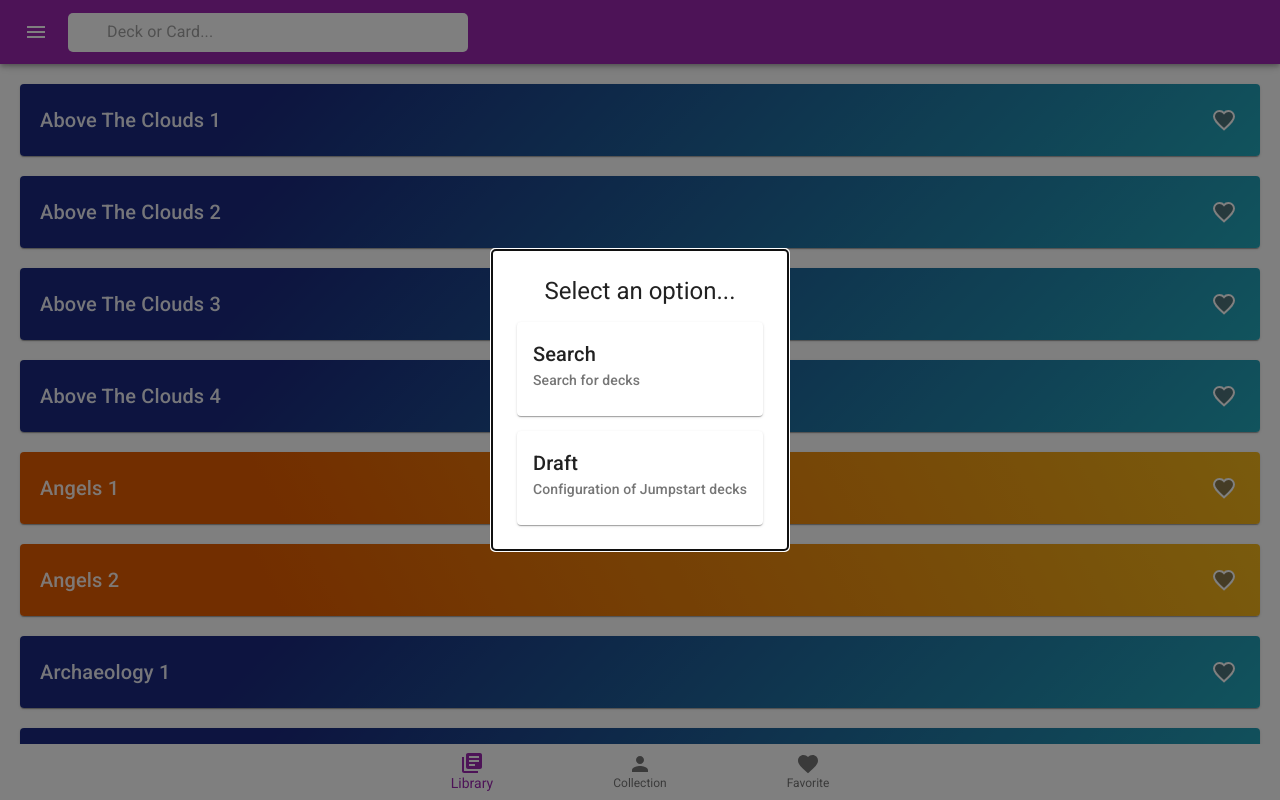
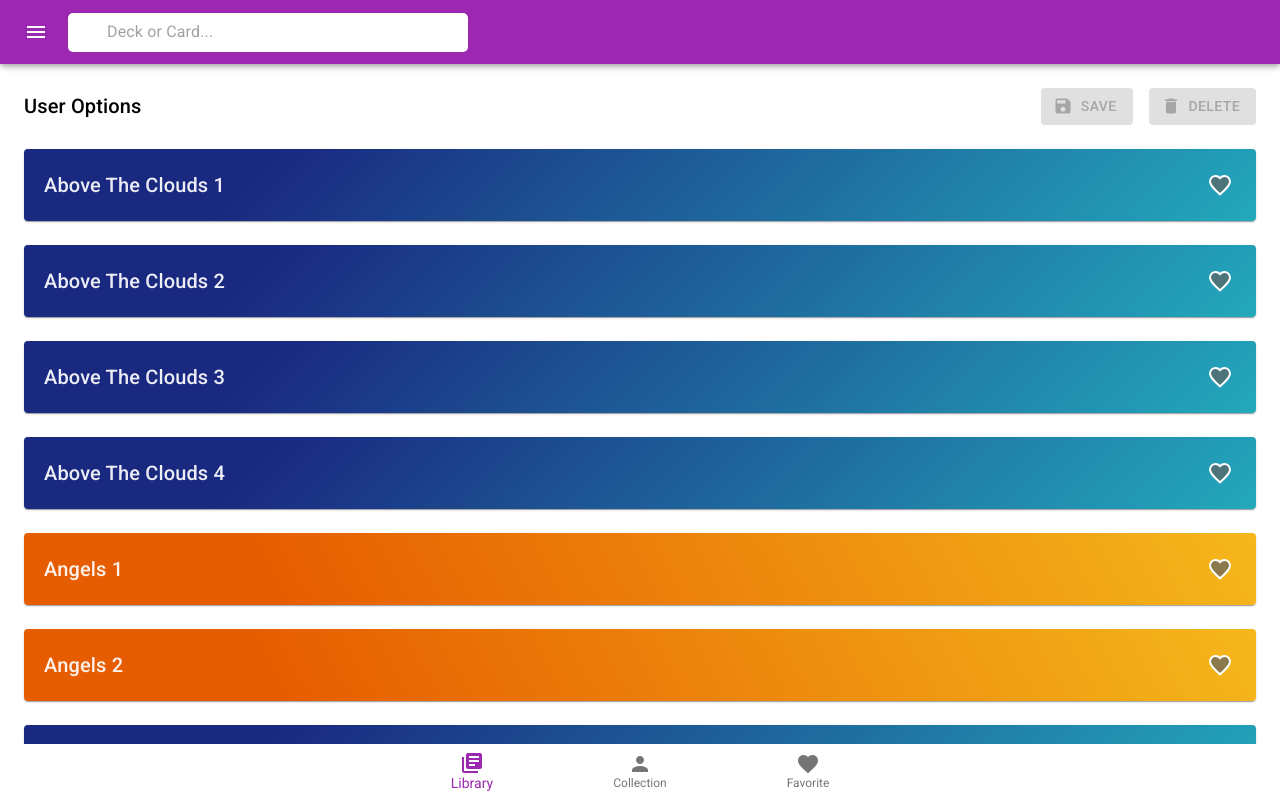
Before and after one commit to alexlee22/mtg-jumpstart-decks, a React (Create React App) app: page / in a window 1280 px wide. Shown: the top 800 px of the page. Built offline with nearby package versions, Linux system fonts and the light colour scheme.

Commit message:
Added new Modal and Save/Delete buttons

```diff
--- a/package.json
+++ b/package.json
@@ -3,7 +3,7 @@
   "version": "0.1.0",
   "private": true,
   "dependencies": {
-    "@material-ui/core": "^4.11.0",
+    "@material-ui/core": "^4.12.3",
     "@material-ui/icons": "^4.9.1",
     "@testing-library/jest-dom": "^4.2.4",
     "@testing-library/react": "^9.3.2",
--- a/src/App.js
+++ b/src/App.js
@@ -1,13 +1,15 @@
 import React from 'react';
 import { StateProvider, initialState, reducer } from "./store/store.js";
-import { createMuiTheme, MuiThemeProvider } from '@material-ui/core/styles';
+import { createTheme, MuiThemeProvider } from '@material-ui/core/styles';
 import Header from './components/Header.js';
-import Popup from './components/Popup.js';
+//import Popup from './components/Popup.js';
 import Content from './components/Content.js';
 import Navigation from './components/Navigation.js';
 import purple from '@material-ui/core/colors/purple';
+import ModalWrapper from './components/ModalWrapper.js';
+import Modal from './components/Modal';
 
-const theme = createMuiTheme({
+const theme = createTheme({
   palette: {
     primary: {
       main: purple[500],
@@ -25,8 +27,10 @@ function App() {
         <div className="App">
           <Header />
           <Content />
-          <Popup />
           <Navigation />
+          <ModalWrapper>
+            <Modal />
+          </ModalWrapper>
         </div>
       </MuiThemeProvider>
     </StateProvider>
@@ -34,3 +38,5 @@ function App() {
 }
 
 export default App;
+
+//<Popup />
--- a/src/components/Content.js
+++ b/src/components/Content.js
@@ -2,6 +2,7 @@ import React from 'react';
 import { useStateStore } from "../store/store.js";
 //import { makeStyles } from '@material-ui/core/styles';
 import DeckContainer from './Deck/DeckContainer.js';
+import ActionBar from './Deck/ActionBar.js';
 /*
 const useStyles = makeStyles(theme => ({
   title: {
@@ -30,6 +31,7 @@ export default function Content() {
   return (
     <div>
       <div className="MuiToolbar-regular"></div>
+      <ActionBar />
       <div>
         { Object.keys(rawDecks).map(deck =>
           <DeckContainer
--- /dev/null
+++ b/src/components/Deck/ActionBar.js
@@ -0,0 +1,70 @@
+import React from 'react';
+import { makeStyles } from '@material-ui/core/styles';
+import { useStateStore } from "../../store/store.js";
+import Typography from '@material-ui/core/Typography';
+import Button from '@material-ui/core/Button';
+import SaveIcon from '@material-ui/icons/Save';
+import DeleteIcon from '@material-ui/icons/Delete';
+
+
+const useStyles = makeStyles(theme => ({
+  root: {
+    margin: '1.5rem',
+    display: 'flex',
+    flexDirection: 'row',
+    justifyContent: 'flex-end',
+    alignItems: 'center',
+  },
+  label: {
+    flexGrow: 1,
+  },
+  button: {
+    marginLeft: '1rem',
+  }
+}));
+
+export default function ActionBar() {
+  const classes = useStyles();
+  const [{ popup, filter }, dispatch] = useStateStore();
+
+  function setPopup(status, type) {
+    dispatch({
+      type: 'setPopup',
+      payload: {
+        popup: status,
+        type: type
+      }
+    })
+  }
+
+  let isDisabled = popup || filter === 'library';
+
+  return (
+    <div className={classes.root}>
+      <Typography variant="h6" component="p" className={classes.label}>
+        User Options
+      </Typography>
+
+      <Button
+        variant="contained"
+        color="primary"
+        className={classes.button}
+        startIcon={<SaveIcon />}
+        disabled={isDisabled}
+        onClick={() => setPopup(true, 'save')}
+      >
+        Save
+      </Button>
+      <Button
+        variant="contained"
+        color="primary"
+        className={classes.button}
+        startIcon={<DeleteIcon />}
+        disabled={isDisabled}
+        onClick={() => setPopup(true, 'delete')}
+      >
+        Delete
+      </Button>
+    </div>
+  );
+}
--- a/src/components/Deck/DeckContainer.js
+++ b/src/components/Deck/DeckContainer.js
@@ -28,7 +28,7 @@ const useStyles = makeStyles(theme => ({
     padding: '20px',
   },
   card: {
-    margin: '20px',
+    margin: '1.5rem',
     border: '0px solid black',
     borderRadus: '5px'
   },
--- a/src/components/Header.js
+++ b/src/components/Header.js
@@ -7,7 +7,6 @@ import Toolbar from '@material-ui/core/Toolbar';
 import IconButton from '@material-ui/core/IconButton';
 import MenuIcon from '@material-ui/icons/Menu';
 import SearchIcon from '@material-ui/icons/Search';
-
 
 const useStyles = makeStyles(theme => ({
   root: {
@@ -44,25 +43,27 @@ export default function Header() {
   const classes = useStyles();
   const [, dispatch] = useStateStore();
 
-  function handleToggleMenu(){
-    /*
-    dispatch({
-      type: "setMenu",
-      payload: ''
-    });
-    */
-  }
   function handleUserDeck(){
     dispatch({
-      type: "setUserDeckFilter",
+      type: "setPopup",
+      payload: {
+        popup: false,
+        type: ''
+      }
     });
   }
 
   return (
     <AppBar position="fixed" >
       <Toolbar>
-        <IconButton edge="start" className={classes.menuButton} color="inherit" aria-label="menu" onClick={() => { handleToggleMenu() }}>
-          <MenuIcon onClick={() => handleUserDeck()} />
+        <IconButton
+          edge="start"
+          className={classes.menuButton}
+          color="inherit"
+          aria-label="menu"
+          onClick={() => handleUserDeck()}
+        >
+          <MenuIcon />
         </IconButton>
         <div className={classes.search}>
           <div className={classes.iconWrapper}>
--- /dev/null
+++ b/src/components/Modal/Card.js
@@ -0,0 +1,61 @@
+import React from 'react';
+import { makeStyles } from '@material-ui/core/styles';
+import { useStateStore } from "../../store/store.js";
+import Paper from '@material-ui/core/Paper';
+import Typography from '@material-ui/core/Typography';
+import CloseIcon from '@material-ui/icons/Close';
+
+const useStyles = makeStyles(theme => ({
+  root: {
+    zIndex: 2002,
+    margin: '1.5rem',
+    padding: '1rem',
+  },
+  titlebar: {
+    display: 'flex',
+    flexWrap: 'noWrap',
+    justifyContent: 'space-between',
+    alignItems: 'center',
+    marginBottom: '0.3rem',
+  },
+  closeIcon: {
+    height: '2rem',
+    width: '2rem',
+  },
+  title: {
+    fontWeight: 500,
+  }
+}));
+
+export default function CardDetails({ title, subtitle, children }) {
+  const classes = useStyles();
+  const [{ popupType }, dispatch ] = useStateStore();
+
+  function closePopup() {
+    dispatch({
+      type: 'setPopup',
+      payload: {
+        popup: false,
+        type: popupType
+      }
+    })
+  }
+
+  return (
+    <Paper className={classes.root}>
+      <span className={classes.titlebar}>
+        <Typography variant="h5" component="h5" className={classes.title}>
+          { title }
+        </Typography>
+        <CloseIcon
+          className={classes.closeIcon}
+          onClick={() => closePopup()}
+        />
+      </span>
+      <div>
+        { subtitle }
+      </div>
+      {children}
+    </Paper>
+  );
+}
--- /dev/null
+++ b/src/components/Modal/SaveFavourite.js
@@ -0,0 +1,28 @@
+import React from 'react';
+import { makeStyles } from '@material-ui/core/styles';
+//import { useStateStore } from "../../store/store.js";
+import Card from './Card.js';
+
+const useStyles = makeStyles(theme => ({
+  root: {
+    margin: '1.5rem',
+    padding: '1rem',
+  },
+  text: {
+    color: 'black'
+  }
+}));
+
+export default function SaveFavourite() {
+  const classes = useStyles();
+
+  return (
+
+    <Card
+      title={'Save Decks'}
+      subtitle={"Let's save the decks you have selcted!"}
+    >
+      <p className={classes.text}>asd</p>
+    </Card>
+  );
+}
--- /dev/null
+++ b/src/components/Modal/index.js
@@ -0,0 +1,16 @@
+import React from 'react';
+import { useStateStore } from "../../store/store.js";
+import SaveFavourite from './SaveFavourite.js';
+
+export default function Modal() {
+  const [{ popupType }, ] = useStateStore();
+
+  switch(popupType){
+    case 'save':
+      return (<SaveFavourite />);
+    case 'delete':
+      return (<SaveFavourite />);
+    default:
+      return (<></>);
+  }
+}
--- /dev/null
+++ b/src/components/ModalWrapper.js
@@ -0,0 +1,51 @@
+
+import React from 'react';
+import { makeStyles } from '@material-ui/core/styles';
+import { useStateStore } from "../store/store.js";
+
+const useStyles = makeStyles(theme => ({
+  root: {
+    position: 'fixed',
+    top: 0,
+    left: 0,
+    zIndex: 2000,
+    width: '100%',
+    height: '100%',
+  },
+  modal: {
+    display: "flex",
+    justifyContent: "center",
+    alignItems: "center",
+  },
+  clickableBack: {
+    backgroundColor: 'rgba(0,0,0,0.75)',
+  },
+}));
+
+export default function ModalWrapper(props) {
+  const classes = useStyles();
+  const [{ popup }, dispatch ] = useStateStore();
+
+  function setPopup(status, type) {
+    dispatch({
+      type: 'setPopup',
+      payload: {
+        popup: status,
+        type: type
+      }
+    })
+  }
+
+  return (
+    <div
+      className={`${classes.root} ${classes.modal}`}
+      style={popup ? {display: 'flex'} : {display: 'none'} }
+    >
+      <div
+        className={`${classes.root} ${classes.clickableBack}`}
+        onClick={() => setPopup(false)}
+      />
+      {props.children}
+    </div>
+  );
+}
--- a/src/store/store.js
+++ b/src/store/store.js
@@ -14,7 +14,8 @@ const defaultSearchResults = Object.keys(JumpstartDecks)
 //const USER_LIB = JumpstartDecks
 
 export const initialState = {
-  popup: true,
+  popup: false,
+  popupType: '',
   rawDecks: JumpstartDecks,
   userLibrary: Object.keys(JumpstartUser).filter((k) => JumpstartUser[k]),
   searchDictonary: searchDict,
@@ -37,7 +38,7 @@ export const reducer = (state, action) => {
     case "setFilter":
       return { ...state, filter: action.payload }
     case "setPopup":
-      return { ...state, popup: action.payload }
+      return { ...state, popup: action.payload.popup, popupType: action.payload.type }
     case "setSearchResults":
       return { ...state, searchResults: action.payload }
     case "setSearchDefault":
@@ -45,7 +46,6 @@ export const reducer = (state, action) => {
     case "setUserDeckFilter":
       return { ...state, userDeckFilter: !state.userDeckFilter }
     case "setDeckFavorite":
-      console.log(state.favorite.indexOf(action.payload) > -1 )
       let newFavs = state.favorite.indexOf(action.payload) > -1
         ? state.favorite.filter(deck => deck !== action.payload)
         : [...state.favorite, action.payload]
```
Also changed, not shown: 1 other file (tests, documents, lock files or other folders).
